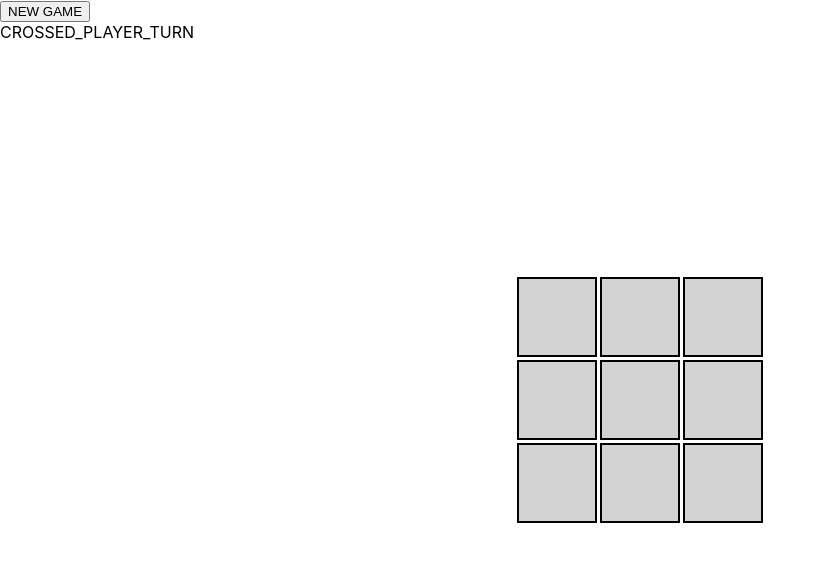
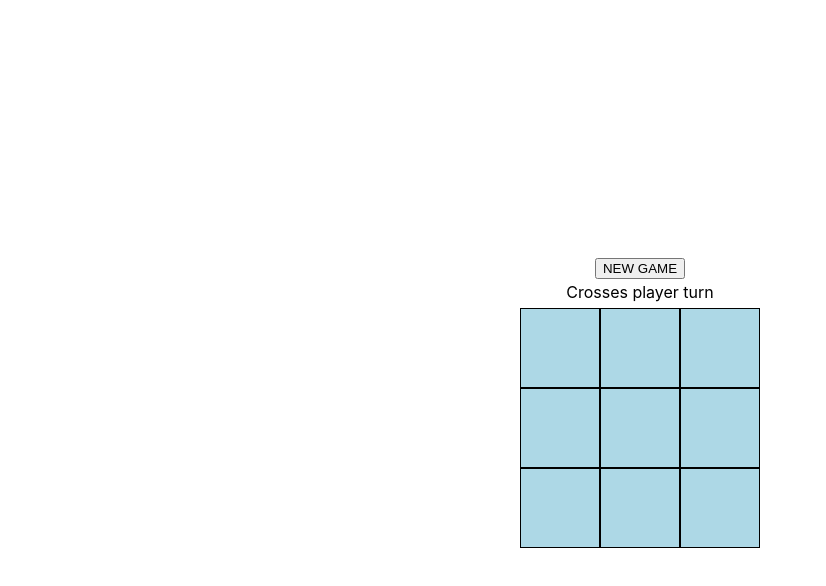
Before and after one commit to igavrysh/jet, a React (Create React App) app in the folder tictactoe/: page / in a window 1280 px wide. Shown: the top 586 px of the page, without its empty margins (0-826 px from the left). Built offline with nearby package versions, Linux system fonts and the light colour scheme.

Commit message:
add styling

```diff
--- a/tictactoe/src/App.css
+++ b/tictactoe/src/App.css
@@ -1,8 +1,27 @@
-.app-wrapper {
+.board-wrapper {
   display: grid;
   grid-template-rows: 10vh 10vh 10vh;
   grid-template-columns: 10vh 10vh 10vh;
-  grid-gap: 3px;
+  grid-gap: 0;
+  position: fixed;
+}
+
+.board-wrapper-content {
+  background-color: lightgray;
+  display: flex;
+  justify-content: center;
+  align-items: center;
+  vertical-align: middle;
+  border: 1px solid black;
+  font-size: 5vh;
+  background-color: lightblue;
+}
+
+.app-wrapper {
+  display: grid;
+  grid-template-rows: 7vh 30vh;
+  grid-template-columns: 30vh;
+  grid-gap: 0;
   position: fixed;
   top: 50%;
   left: 50%;
@@ -10,11 +29,23 @@
 }
 
 .app-wrapper-content {
-  background-color: lightgray;
   display: flex;
-  justify-content: center;
   align-items: center;
   vertical-align: middle;
-  border: 2px solid black;
-  font-size: 3vh;
+  justify-content: center;
 }
+
+.header-wrapper {
+  display: grid;
+  grid-template-rows: 3vh 3vh;
+  grid-gap: 0px;
+  position: fixed;
+}
+
+.header-wrapper-content {
+  display: flex;
+  align-items: center;
+  vertical-align: middle;
+  font-size: 2vh;
+  justify-content: center;
+}
--- a/tictactoe/src/App.js
+++ b/tictactoe/src/App.js
@@ -7,9 +7,35 @@ function App() {
   const ZEROES_PLAYER_TURN = 'ZEROES_PLAYER_TURN';
   const ZEROS_PLAYER_WON = 'ZEROS_PLAYER_WON';
   const CROSSES_PLAYER_WON = 'CROSSES_PLAYER_WON';
+  const DRAW = 'DRAW';
   const ERROR_STATE = 'ERROR_STATE';
   const CROSS_CHAR = '✖';
   const ZERO_CHAR = 'O';
+
+  const gameStateDesc = (gameState) => {
+    let result = '';
+    switch (gameState) {
+      case CROSSES_PLAYER_TURN:
+        result = 'Crosses player turn';
+        break;
+      case ZEROES_PLAYER_TURN:
+        result = 'Zeros player turn';
+        break;
+      case CROSSES_PLAYER_WON:
+        result = 'Crosses player won';
+        break;
+      case ZEROS_PLAYER_WON:
+        result = 'Zeros player won';
+        break;
+      case DRAW:
+        result = 'Draw';
+        break;
+      case ERROR_STATE:
+        result = 'Error';
+        break;
+    }
+    return result;
+  }
 
   const initialCellsState = [
     '', '', '',
@@ -99,23 +125,32 @@ function App() {
   }
 
   return (
-    <div>
+    <div className='app-wrapper'>
+      <div className='app-wrapper-content'>
+        <div className='header-wrapper'>
+          <div className='header-wrapper-content'>
             <button onClick={startNewGame}>NEW GAME</button>
-      <div>{gameState}</div>
-      <div className='app-wrapper'>
+          </div>
+          <div className='header-wrapper-content'>{gameStateDesc(gameState)}</div>
+        </div>
+
+      </div>
+      <div className='app-wrapper-content'>
+        <div className='board-wrapper'>
           {
             cells.map((elem, idx) => {
               return (
                 <div
                   onClick={() => onClick(idx)}
-                className='app-wrapper-content'>
+                  className='board-wrapper-content'>
                   {elem}
                 </div>
               );
             })
           }
         </div>
-    </div>
+      </div >
+    </div >
   );
 }
 
```
Also changed, not shown: 1 other file (tests, documents, lock files or other folders). Lines whose indentation alone changed are shown as unchanged.
